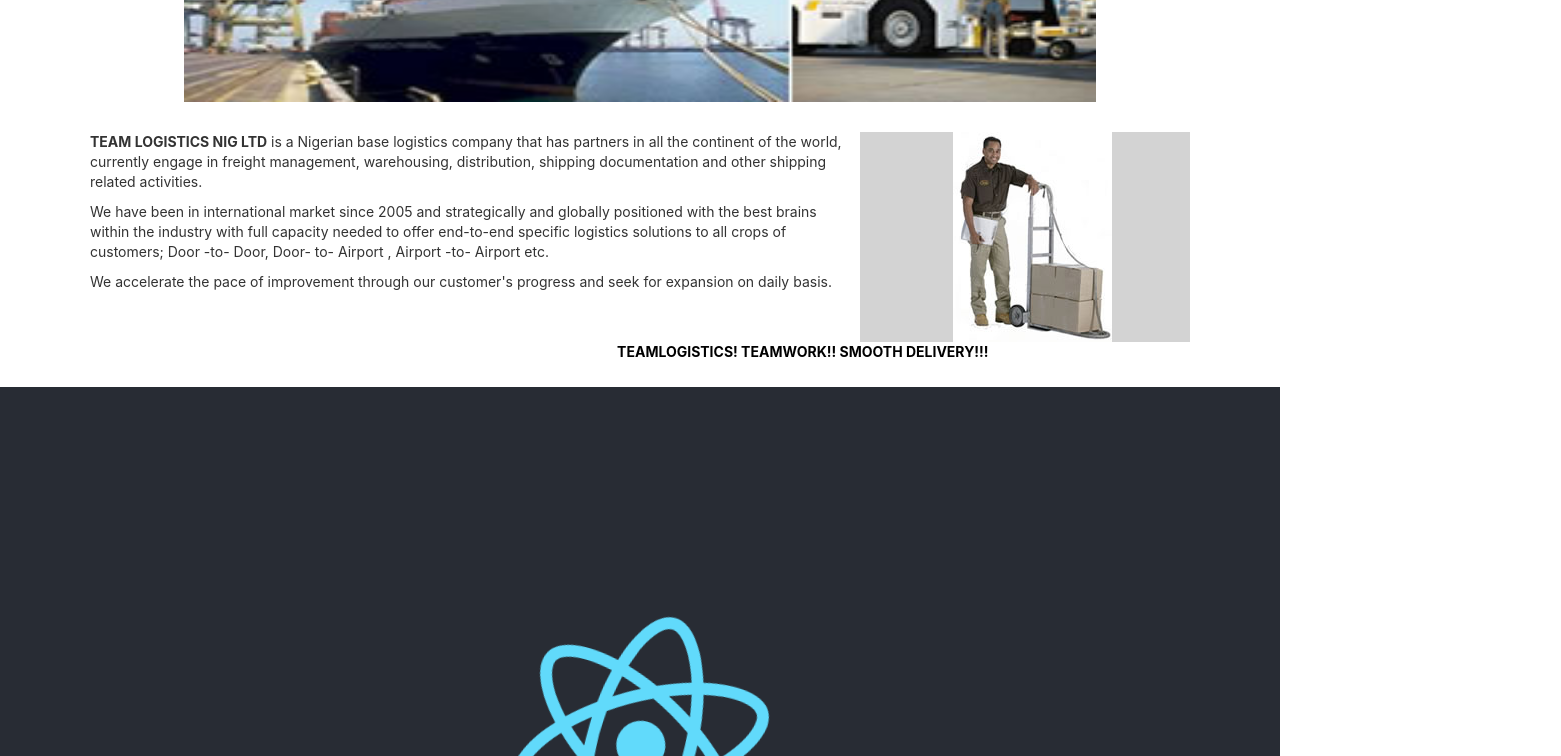
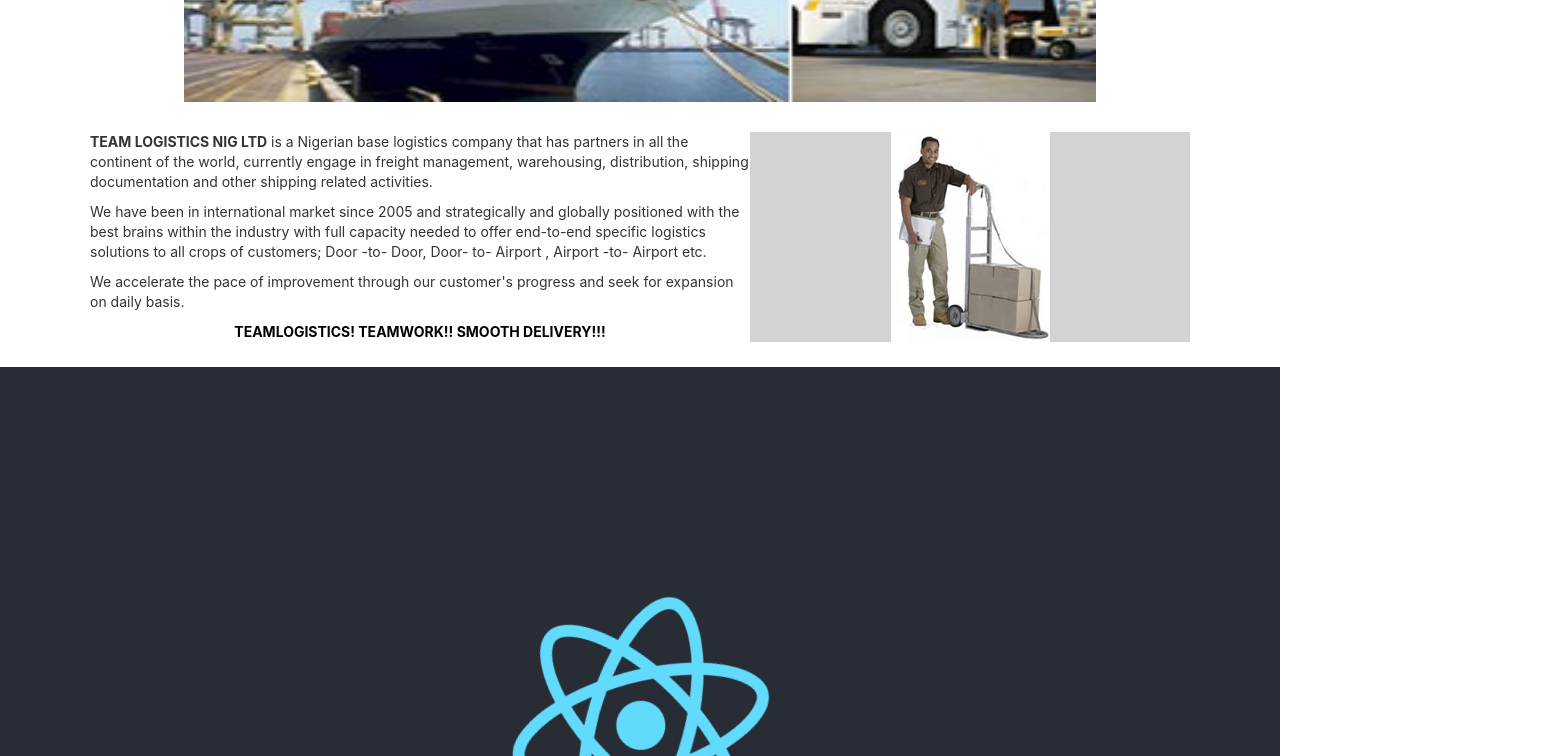
Before and after one commit to ozuem-liam/team-logistics-ng, a React (Create React App) app in the folder teamlogisticsng/: page / in a window 1280 px wide. Shown: the part 1180-1936 px from the top of the page, 1561 px wide, since content can reach past the window. Built offline with nearby package versions, Linux system fonts and the light colour scheme.

Commit message:
corrected aside alignment

```diff
--- a/teamlogisticsng/src/App.css
+++ b/teamlogisticsng/src/App.css
@@ -86,6 +86,7 @@
 .company {
   width: 100%;
   padding: 2rem;
+  margin: 0;
 }
 .company p {
   text-align: left;
@@ -96,21 +97,26 @@
   overflow: hidden;
   box-sizing: border-box;
   display: inline-block;
-  padding-left: 100%;
-  animation: marquee 15s linear infinite;
+  padding-left: 0;
+  animation: marquee 5s linear infinite;
 }
 @keyframes marquee {
   0%   { transform: translate(0, 0); }
   100% { transform: translate(-100%, 0); }
 }
 aside {
-  width: 30%;
-  padding-left: 15px;
-  margin-left: 15px;
+  width: 40%;
   float: right;
   font-style: italic;
   background-color: lightgray;
 }
+
+@media only screen and (max-width: 768px) {
+  /* For mobile phones: */
+    .marquee {
+     display: none;
+    }
+  }
 
 @media (prefers-reduced-motion: no-preference) {
   .App-logo {
```
